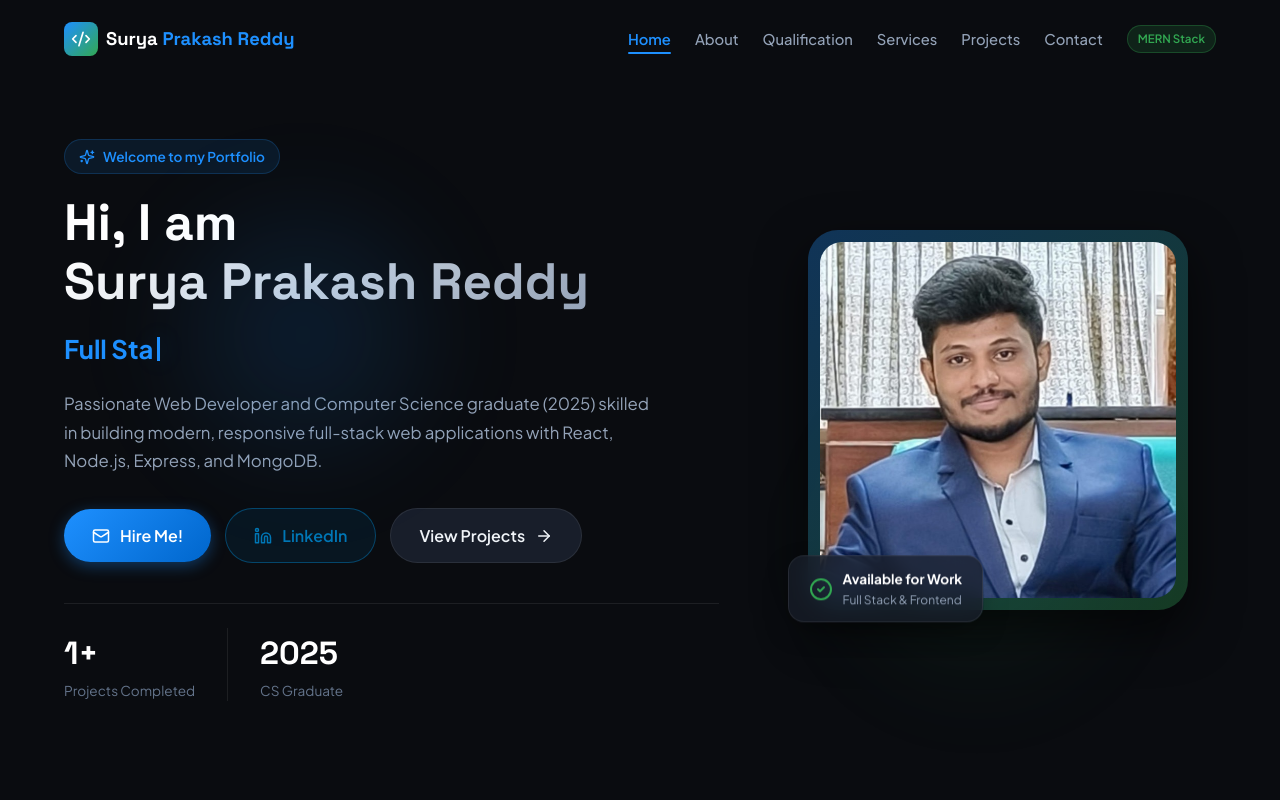
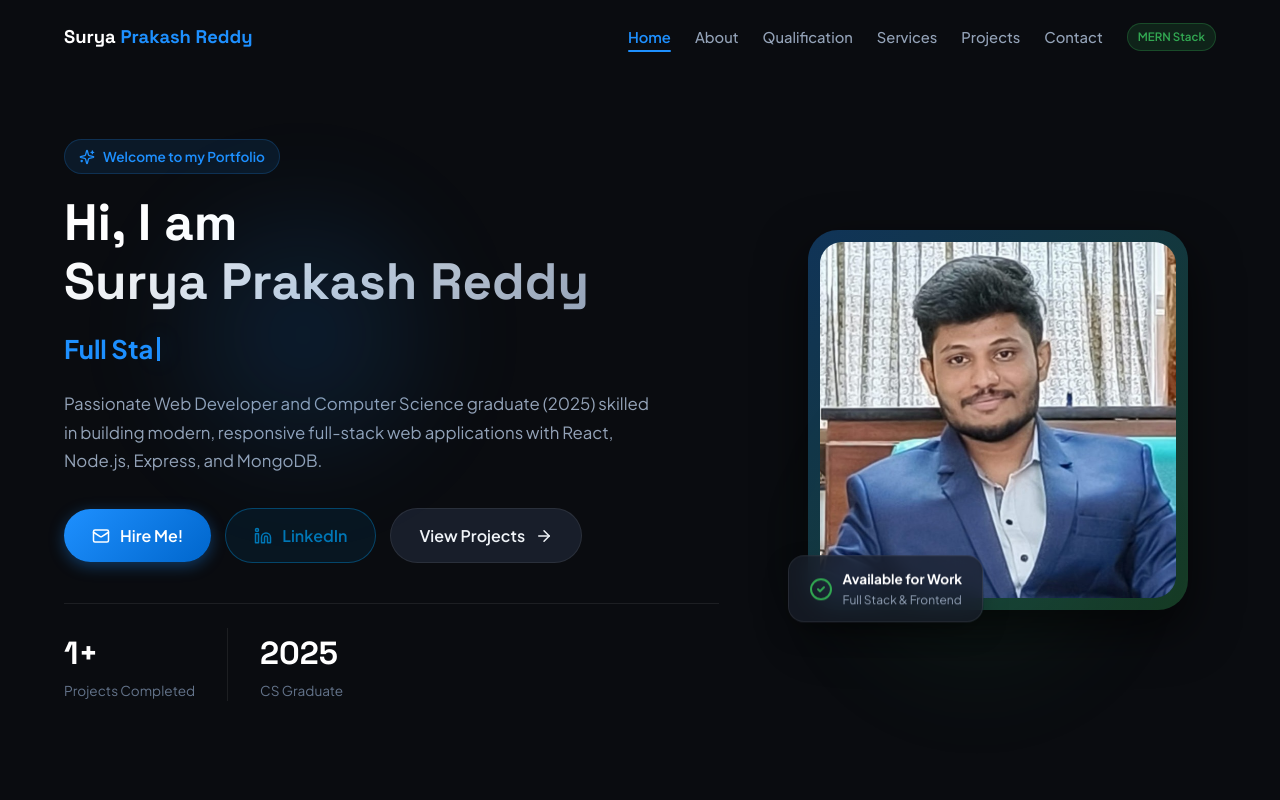
Before and after one commit to BSPREDDY/Simple-Portfolio, a React (Vite) app in the folder client/: page / in a window 1280 px wide. Shown: the top 800 px of the page. Built offline with nearby package versions, Linux system fonts and the light colour scheme; no server answers.

Commit message:
updated hero

```diff
--- a/client/src/components/Header.jsx
+++ b/client/src/components/Header.jsx
@@ -44,9 +44,9 @@ const Header = ({ activeSection }) => {
         <div className="container" style={{ display: 'flex', alignItems: 'center', justifyContent: 'space-between' }}>
           {/* Brand Logo */}
           <a href="#hero" className="header-brand" aria-label="Surya Prakash Reddy - Home">
-            <div className="header-logo-icon">
+            {/* <div className="header-logo-icon">
               <Code2 size={20} />
-            </div>
+            </div> */}
             <span className="header-brand-text">
               Surya<span style={{ color: '#1e90ff' }}> Prakash Reddy</span>
             </span>
```
